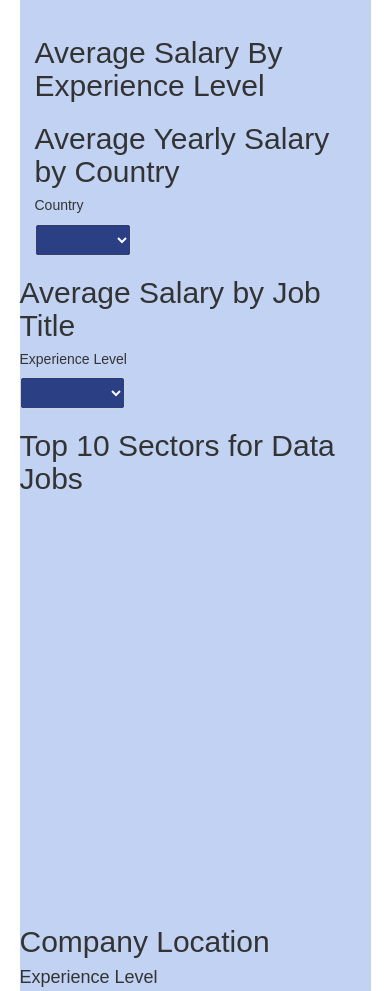
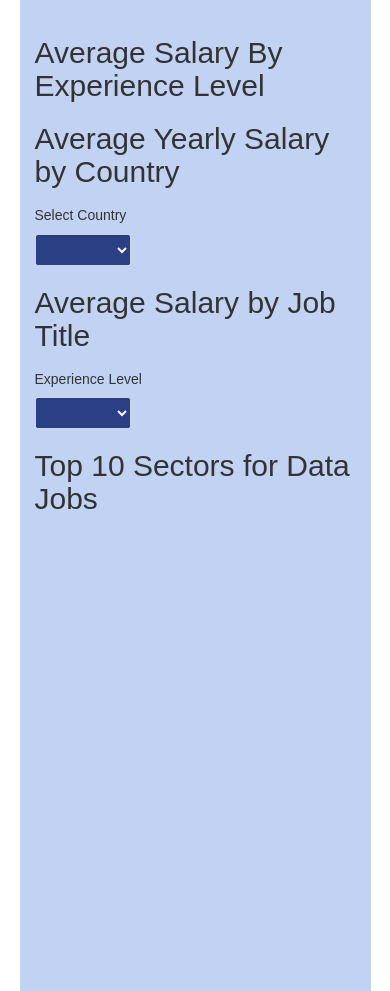
Before and after one commit to ajoyg/Project3-DataScienceDashboard, a Flask app: template Flask/templates/SalaryDash.html in a window 390 px wide; the page is wider, and only the part inside the window is pictured. Shown: the part 183-1174 px from the top of that part. Run offline with Flask 3, Linux system fonts and the light colour scheme; the template is opened without the code that fills it, so the values that code supplies are empty; some libraries are stand-ins or nearby versions; grey boxes are pictures that could not be loaded.

Commit message:
Dashboard formatting changes

```diff
--- a/Flask/static/css/style.css
+++ b/Flask/static/css/style.css
@@ -33,6 +33,12 @@ main {
   .container {
     background: #c2d2f3;
     width: 90%;
+  }
+
+
+  #chart4 canvas
+  {
+    background-color: #f6f8fa;
   }
   /*
   /* clearfix
--- a/Flask/static/js/line_year_salary.js
+++ b/Flask/static/js/line_year_salary.js
@@ -18,8 +18,9 @@ function makeLineChart(countryFilter) {
         console.log(country)
 
         let layout = {
-            title: "Average Yearly Salary in USD",
+            title: "Average Yearly Salary",
             xaxis: {
+                title: 'Year of Employment',
                 autotick: false,
                 ticks: 'inside',
                 tick0: 0,
@@ -30,6 +31,7 @@ function makeLineChart(countryFilter) {
               },
 
             yaxis: {
+                title: 'Yearly Salary (USD)',
                 automargin: true
             }
         };
--- a/Flask/templates/SalaryDash.html
+++ b/Flask/templates/SalaryDash.html
@@ -3,6 +3,7 @@
 <meta charset="UTF-8">
 <meta name="viewport" content="width=device-width, initial-scale=1.0">
 <meta http-equiv="X-UA-Compatible" content="ie=edge">
+
 <head>
     <title>Data Science Dashboard</title>
     <!--- Leaflet CSS --->
@@ -16,6 +17,7 @@
     <link rel="stylesheet" type="text/css" href="{{url_for('static', filename ='css/style.css')}}">
 
 </head>
+
 <body>
     <div class="container">
         <div class="row">
@@ -31,21 +33,30 @@
             <div class="col-md-6">
                 <h2>Average Yearly Salary by Country</h2>
                 <div class="form group">
-                <h5>Country</h5>
-                <select class = "form-control" id="country" onchange="optionChangedLine(this.value)">
+                    <div id="chart2" class="yearlysalary-line"></div>
+                    <div class="row">
+                        <div class="col-md-2"><h5> Select Country</h5></div>
+                        <div class="col-md-4">
+                            <select class="form-control" id="country" onchange="optionChangedLine(this.value)">
                                 {% for conCode in exp_job_data[2] %}
                                 <option value="{{conCode}}">{{conCode}}</option>
                                 {% endfor %}
                             </select>
                         </div>
-                <div id="chart2" class="yearlysalary-line"></div>
+                    </div>
+                </div>
+
+            </div>
         </div>
         <div class="row">
             <div class="col-md-6">
                 <h2>Average Salary by Job Title</h2>
                 <div class="form group">
-                    <h5>Experience Level</h5>
-                    <select class = "form-control" id="experience" onchange="optionChangedBar(this.value)">
+                    <div id="chart3" class="jobtitle-bar"></div>
+                    <div class="row">
+                        <div class="col-md-2"><h5>Experience Level</h5></div>
+                        <div class="col-md-4">
+                            <select class="form-control" id="experience" onchange="optionChangedBar(this.value)">
                                 {% for expDict in exp_job_data[0] %}
                                     {% for expKey, expVal in expDict.items() %}
                                         <option value="{{expKey}}">{{expVal}}</option>
@@ -53,11 +64,12 @@
                                 {% endfor %}
                             </select>
                         </div>
-                <div id="chart3" class="jobtitle-bar"></div>
+                    </div>
+                </div>
             </div>
             <div class="col-md-6">
                 <h2>Top 10 Sectors for Data Jobs</h2>
-                 <div id="chart4" style="width: 600px;height:400px;"></div>
+                <div id="chart4" style="width: 826px;height:450px;"></div>
             </div>
         </div>
         <div class="row">
```
Lines whose indentation alone changed are shown as unchanged.
